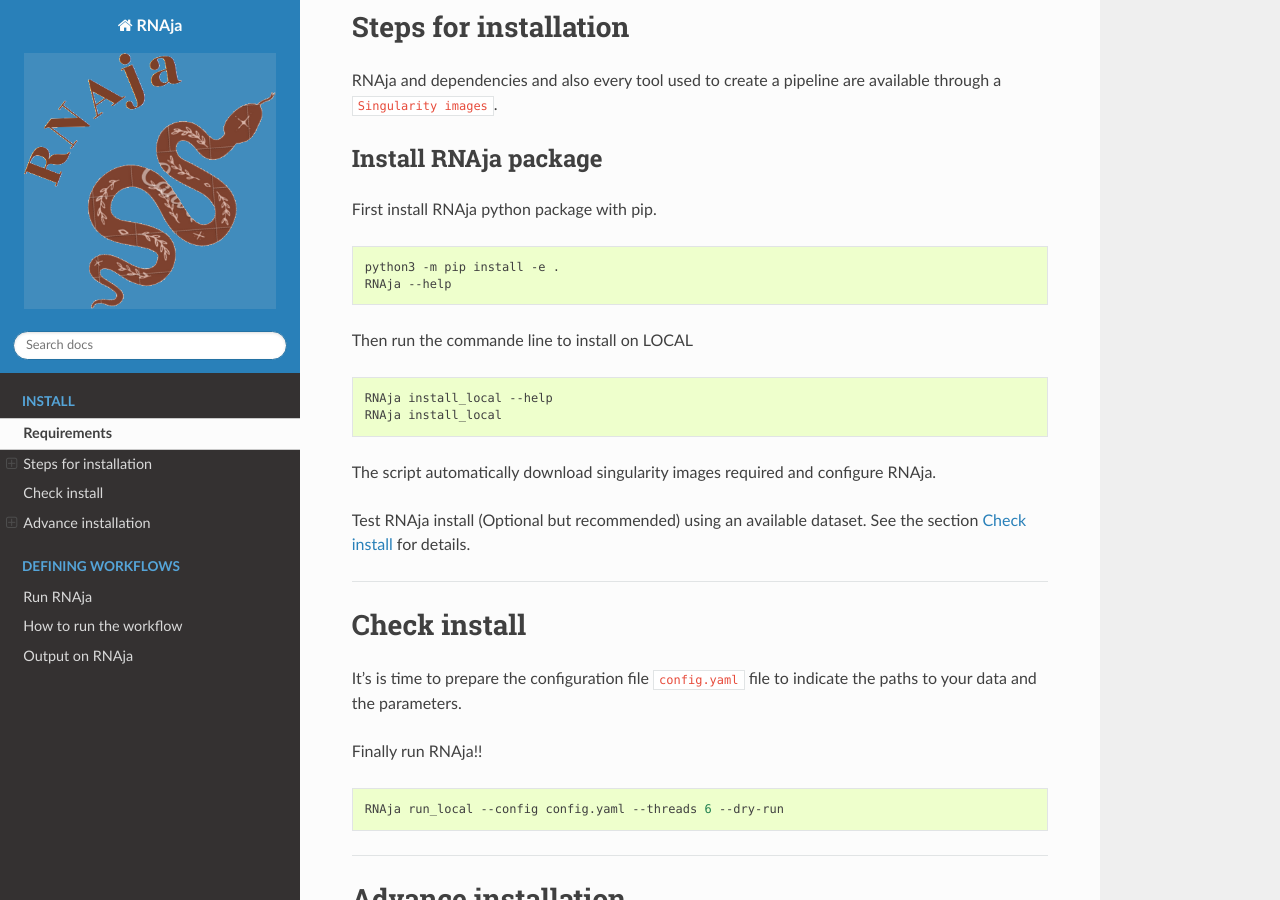
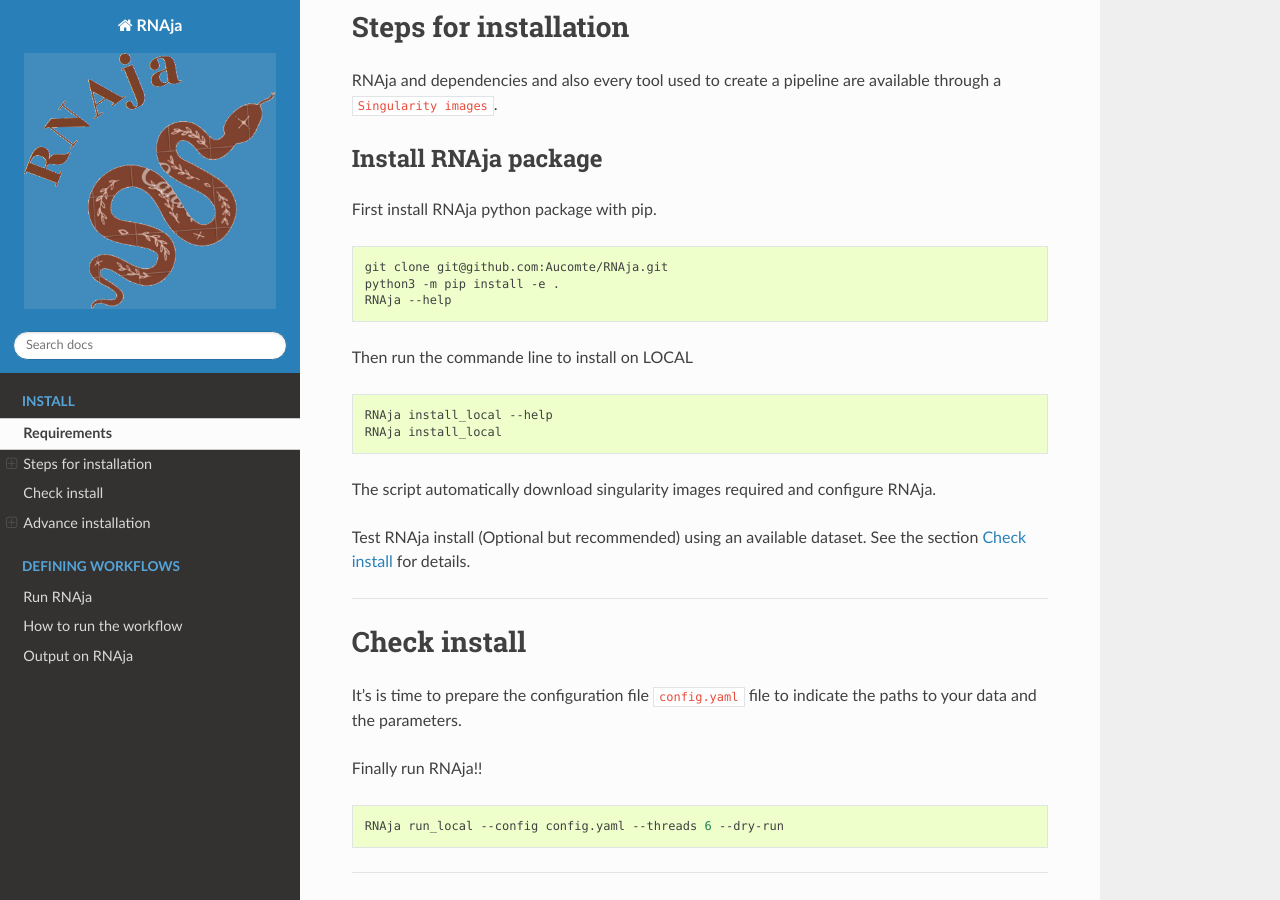
Before and after one commit to Aucomte/RNAja, a Sphinx documentation site: the page built from docs/source/INSTALL.rst, in a window 1280 px wide and 900 px high, scrolled down 549 px. Built offline with Sphinx 7.4.7 and the Read the Docs theme 2.0.0, drawn with Linux system fonts in a browser that asks for light colours; the version number could not be read and is left out.

Commit message:
modif doc

```diff
--- a/docs/source/INSTALL.rst
+++ b/docs/source/INSTALL.rst
@@ -21,6 +21,7 @@ First install RNAja python package with pip.
 
 .. code-block:: bash
 
+   git clone git@github.com:Aucomte/RNAja.git
    python3 -m pip install -e .
    RNAja --help
 
```
